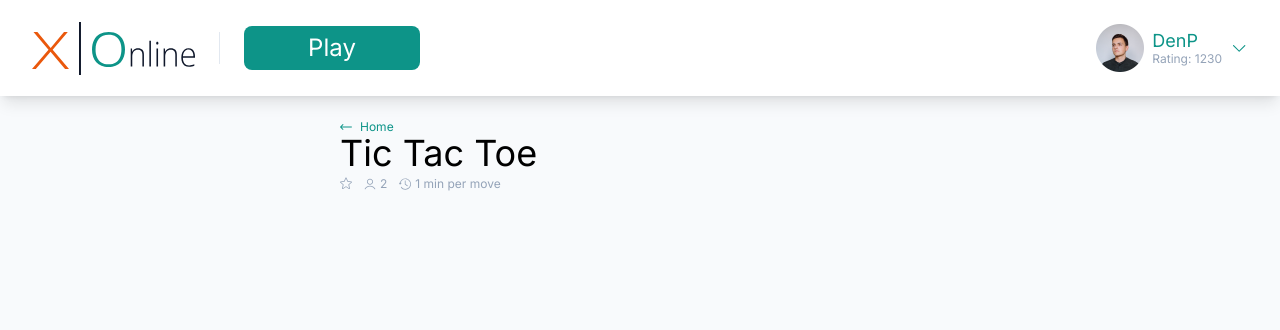
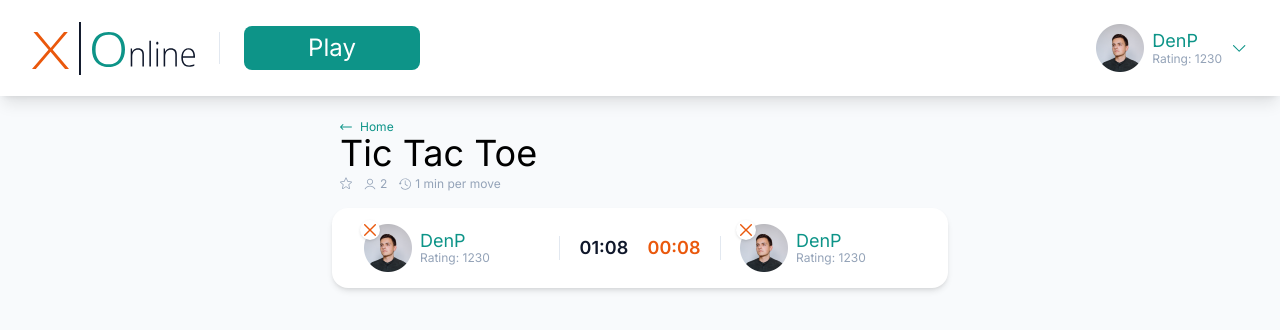
Before and after one commit to pettrushkov/tik-tak-toe-online, a Next.js app: page / in a window 1280 px wide. Shown: the top 330 px of the page. Built offline with nearby package versions, Linux system fonts and the light colour scheme.

Commit message:
added GameInfo component and icons;

```diff
--- a/components/game/game-info.jsx
+++ b/components/game/game-info.jsx
@@ -1,27 +1,33 @@
-import { GameSymbol } from "./game-symbol";
+import clsx from "clsx";
+import { Profile } from "../profile";
+import avatarSrc from "../header/avatar.png";
+import { CrossIcon } from "./icons/cross-icon";
 
-export const GameInfo = ({
-  isDraw,
-  winnerSequence,
-  currentStep,
-  renderSymbol,
-  winnerSymbol,
-}) => {
-  if (isDraw) {
-    return <div className="mb-3">Draw</div>;
-  }
+export function GameInfo({ className }) {
+  return (
+    <div
+      className={clsx(
+        className,
+        "bg-white rounded-2xl shadow-md px-8 py-4 flex items-center gap-3 justify-between",
+      )}
+    >
+      <div className="relative">
+        <Profile avatarSrc={avatarSrc} className="w-44" />
+        <div className="w-5 h-5 rounded-full bg-white shadow absolute -left-1 -top-1 flex items-center justify-center">
+          <CrossIcon />
+        </div>
+      </div>
+      <div className="h-6 w-px bg-slate-200" />
+      <div className="text-slate-900 text-lg font-semibold">01:08</div>
 
-  if (winnerSymbol) {
-    return (
-      <div className="mb-3">
-        Winner: <GameSymbol symbol={winnerSymbol} />
+      <div className="text-orange-600 text-lg font-semibold">00:08</div>
+      <div className="h-6 w-px bg-slate-200" />
+      <div className="relative">
+        <Profile avatarSrc={avatarSrc} className="w-44" />
+        <div className="w-5 h-5 rounded-full bg-white shadow absolute -left-1 -top-1 flex items-center justify-center">
+          <CrossIcon />
+        </div>
       </div>
-    );
-  }
-
-  return (
-    <div className="mb-3">
-      Move: <GameSymbol symbol={currentStep} />
     </div>
   );
-};
+}
--- /dev/null
+++ b/components/game/icons/cross-icon.jsx
@@ -0,0 +1,16 @@
+export function CrossIcon() {
+  return (
+    <svg
+      width="12"
+      height="12"
+      viewBox="0 0 12 12"
+      fill="none"
+      xmlns="http://www.w3.org/2000/svg"
+    >
+      <path
+        d="M6.99809 5.99999L11.793 1.20507C12.069 0.929082 12.069 0.482986 11.793 0.206994C11.517 -0.068998 11.0709 -0.068998 10.7949 0.206994L6.00001 5.00191L1.20507 0.206994C0.929082 -0.068998 0.482986 -0.068998 0.206994 0.206994C-0.068998 0.482986 -0.068998 0.929082 0.206994 1.20507L5.00191 5.99999L0.206994 10.7949C-0.068998 11.0709 -0.068998 11.517 0.206994 11.793C0.344638 11.9306 0.525336 11.9998 0.706034 11.9998C0.886732 11.9998 1.06743 11.9306 1.20507 11.793L5.99999 6.99807L10.7949 11.793C10.9325 11.9306 11.1132 11.9998 11.2939 11.9998C11.4746 11.9998 11.6553 11.9306 11.793 11.793C12.069 11.517 12.069 11.0709 11.793 10.7949L6.99809 5.99999Z"
+        fill="#EA580C"
+      />
+    </svg>
+  );
+}
--- /dev/null
+++ b/components/game/icons/square-icon.jsx
@@ -0,0 +1,16 @@
+export function SquareIcon() {
+  return (
+    <svg
+      width="12"
+      height="12"
+      viewBox="0 0 12 12"
+      fill="none"
+      xmlns="http://www.w3.org/2000/svg"
+    >
+      <path
+        d="M10.6667 1.33333V10.6667H1.33333V1.33333H10.6667ZM10.6667 0H1.33333C0.6 0 0 0.6 0 1.33333V10.6667C0 11.4 0.6 12 1.33333 12H10.6667C11.4 12 12 11.4 12 10.6667V1.33333C12 0.6 11.4 0 10.6667 0Z"
+        fill="#C026D3"
+      />
+    </svg>
+  );
+}
--- /dev/null
+++ b/components/game/icons/tringle-icon.jsx
@@ -0,0 +1,16 @@
+export function TringleIcon() {
+  return (
+    <svg
+      width="12"
+      height="12"
+      viewBox="0 0 12 12"
+      fill="none"
+      xmlns="http://www.w3.org/2000/svg"
+    >
+      <path
+        d="M0.100481 10.9219C0.166306 11.0359 0.260981 11.1305 0.374992 11.1964C0.489003 11.2622 0.618332 11.2969 0.749981 11.2969H11.25C11.3816 11.2969 11.511 11.2622 11.625 11.1964C11.739 11.1305 11.8337 11.0359 11.8995 10.9219C11.9653 10.8078 12 10.6785 12 10.5469C12 10.4152 11.9653 10.2859 11.8995 10.1719L6.64948 1.07858C6.58365 0.964575 6.48897 0.869905 6.37496 0.804085C6.26095 0.738265 6.13163 0.703613 5.99998 0.703613C5.86833 0.703613 5.73901 0.738265 5.625 0.804085C5.51099 0.869905 5.41631 0.964575 5.35048 1.07858L0.100481 10.1719C0.0346547 10.2859 0 10.4152 0 10.5469C0 10.6785 0.0346547 10.8078 0.100481 10.9219ZM5.99998 2.95358L9.95093 9.79686H2.04903L5.99998 2.95358Z"
+        fill="#2563EB"
+      />
+    </svg>
+  );
+}
--- /dev/null
+++ b/components/game/icons/zero-icon.jsx
@@ -0,0 +1,16 @@
+export function ZeroIcon() {
+  return (
+    <svg
+      width="12"
+      height="12"
+      viewBox="0 0 12 12"
+      fill="none"
+      xmlns="http://www.w3.org/2000/svg"
+    >
+      <path
+        d="M6.00002 0C2.68629 0 0 2.68629 0 6.00002C0 9.31374 2.68629 12 6.00002 12C9.31374 12 12 9.31374 12 6.00002C12 2.68629 9.31371 0 6.00002 0ZM6.00002 10.5C3.51475 10.5 1.50001 8.48529 1.50001 6.00002C1.50001 3.51475 3.51475 1.50001 6.00002 1.50001C8.48529 1.50001 10.5 3.51475 10.5 6.00002C10.5 8.48529 8.48529 10.5 6.00002 10.5Z"
+        fill="#0D9488"
+      />
+    </svg>
+  );
+}
--- a/components/game/index.js
+++ b/components/game/index.js
@@ -1 +1,2 @@
 export { GameTitle } from "./game-title";
+export { GameInfo } from "./game-info";
--- a/components/profile/profile.jsx
+++ b/components/profile/profile.jsx
@@ -1,8 +1,14 @@
+import clsx from "clsx";
 import Image from "next/image";
 
-export function Profile({ avatarSrc }) {
+export function Profile({ avatarSrc, className }) {
   return (
-    <div className="flex items-center gap-2 text-start text-teal-600">
+    <div
+      className={clsx(
+        className,
+        "flex items-center gap-2 text-start text-teal-600",
+      )}
+    >
       <Image src={avatarSrc} width={48} height={48} alt="avatar" />
       <div>
         <div className=" text-lg leading-tight">DenP</div>
--- a/pages/index.jsx
+++ b/pages/index.jsx
@@ -1,4 +1,4 @@
-import { GameTitle } from "../components/game";
+import { GameInfo, GameTitle } from "../components/game";
 import { Header } from "../components/header";
 
 export default function HomePage() {
@@ -7,6 +7,7 @@
       <Header />
       <main className="pt-6 mx-auto max-w-[616px]">
         <GameTitle />
+        <GameInfo className="mt-4" />
       </main>
     </div>
   );
```
